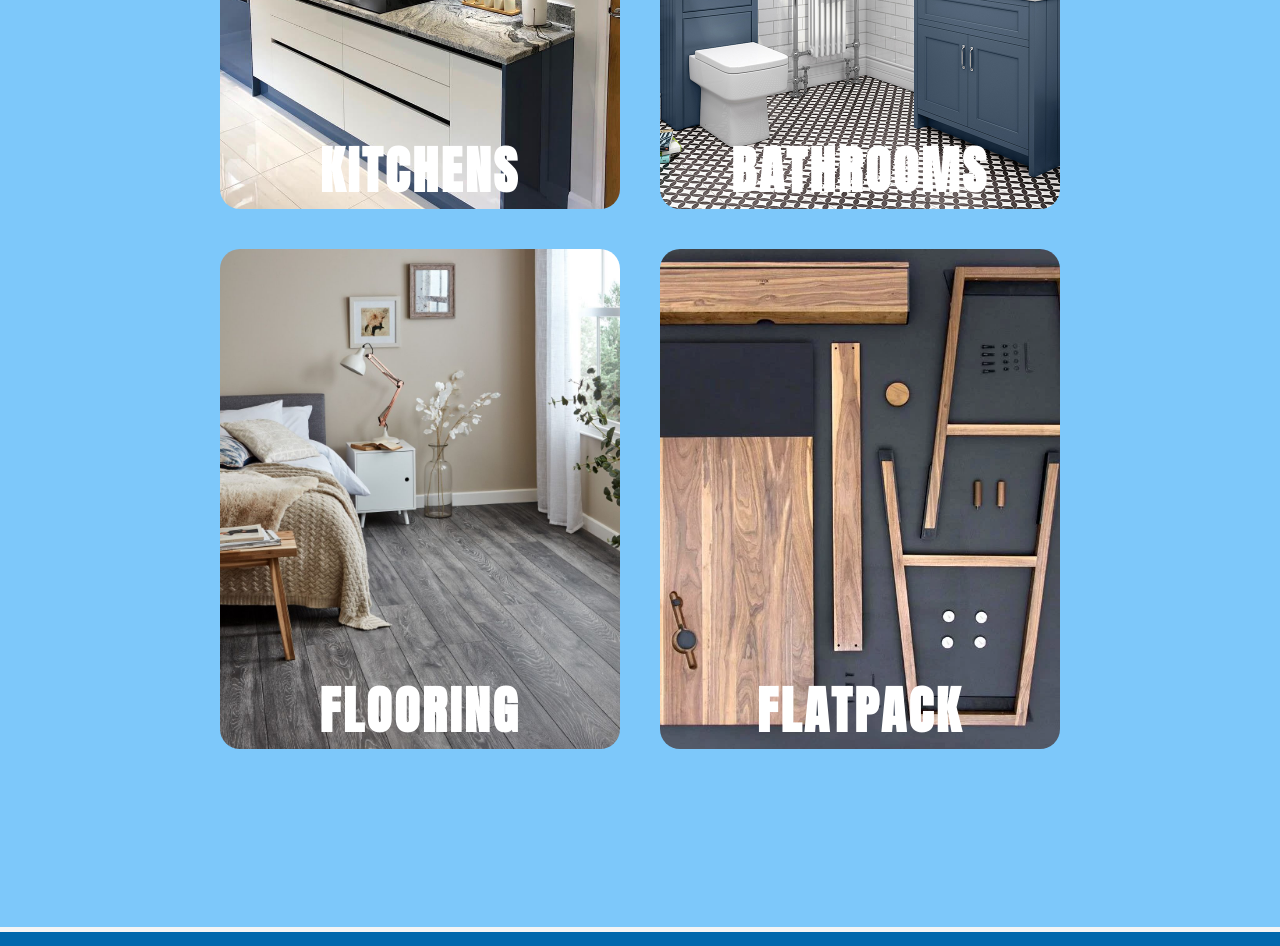
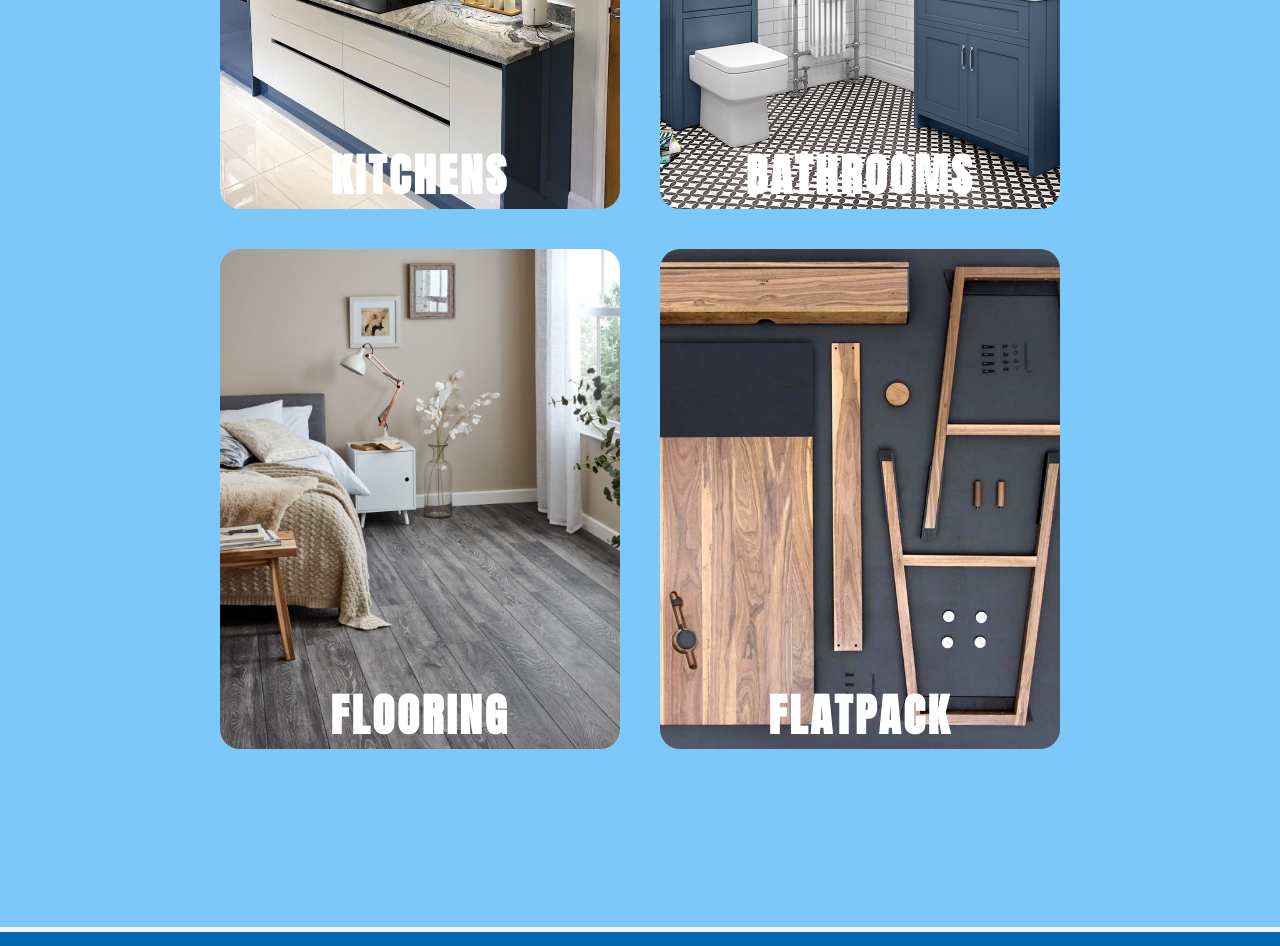
Before and after one commit to BamShrown/BamShrown.HammerandNail, a plain HTML site: page index.html in a window 1280 px wide. Shown: the part 2160-3106 px from the top of the page. Drawn offline with Linux system fonts and the light colour scheme.

Commit message:
Update index.css

```diff
--- a/resources/css/index.css
+++ b/resources/css/index.css
@@ -438,7 +438,7 @@ margin-bottom: 2%;
 }
 
 .jobsection h4 {
-font-size: 4vw;
+font-size: 3.5vw;
 color: white;
 letter-spacing: 3px;
 animation-timing-function: fade;
```
